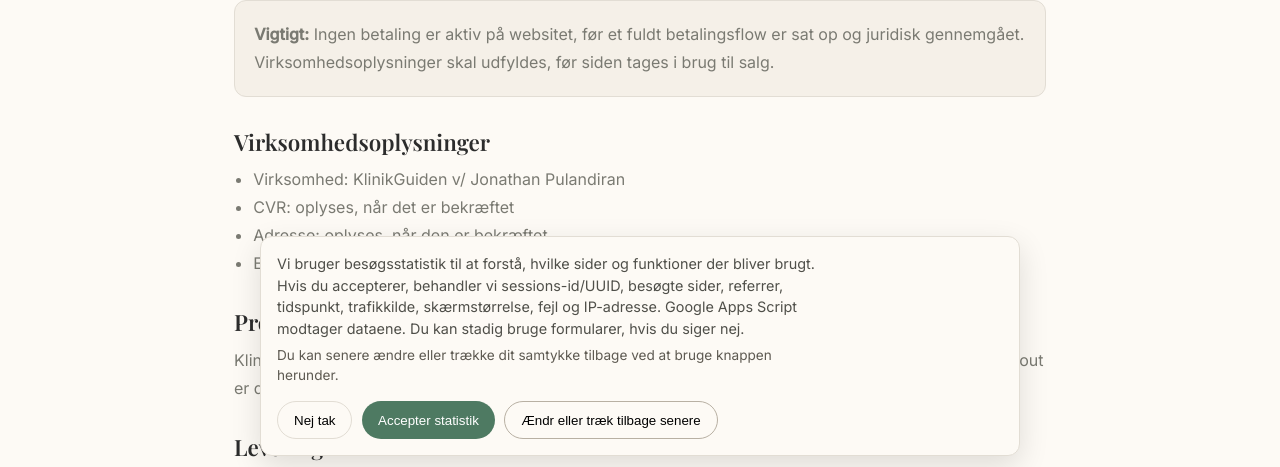
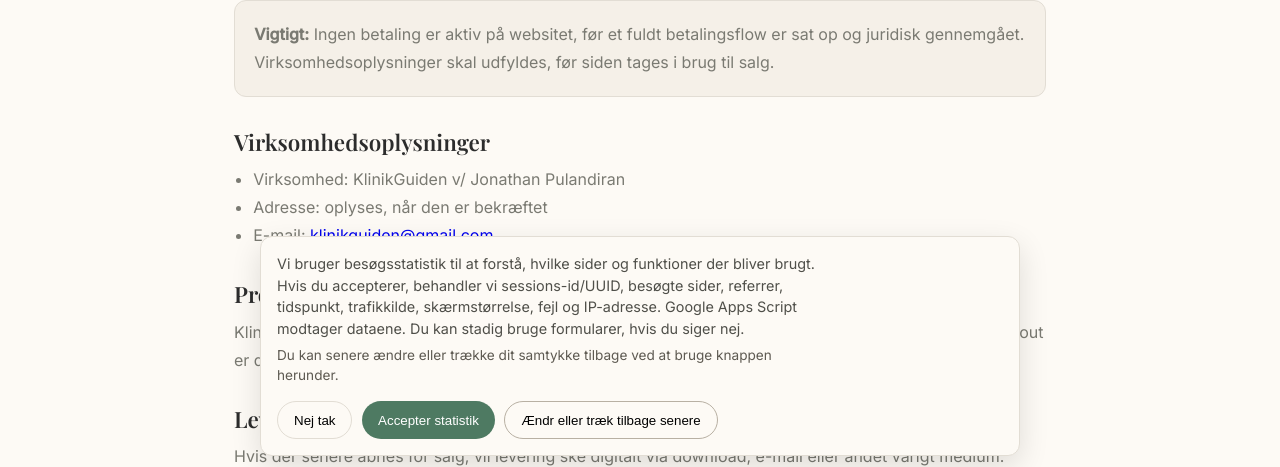
Before and after one commit to pulandiran-glitch/klinikguiden, a plain HTML site: page handelsbetingelser.html in a window 1280 px wide. Shown: the part 328-795 px from the top of the page. Drawn offline with nearby package versions, Linux system fonts and the light colour scheme.

Commit message:
Remove remaining CVR placeholder text

```diff
--- a/handelsbetingelser.html
+++ b/handelsbetingelser.html
@@ -29,7 +29,6 @@
     <h2>Virksomhedsoplysninger</h2>
     <ul>
       <li>Virksomhed: KlinikGuiden v/ Jonathan Pulandiran</li>
-      <li>CVR: oplyses, når det er bekræftet</li>
       <li>Adresse: oplyses, når den er bekræftet</li>
       <li>E-mail: <a href="mailto:klinikguiden@gmail.com">klinikguiden@gmail.com</a></li>
     </ul>
```
